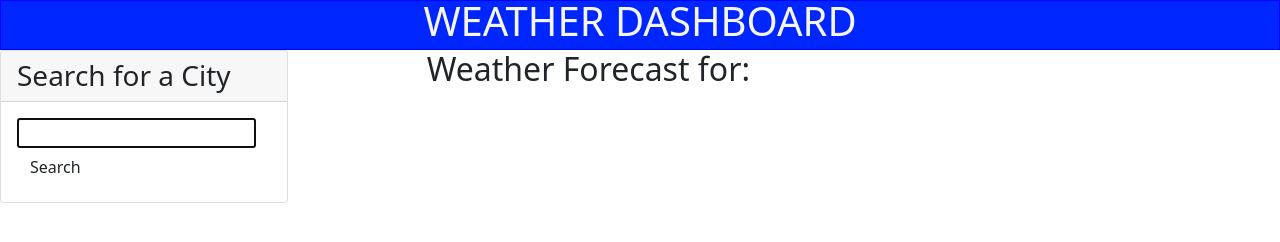
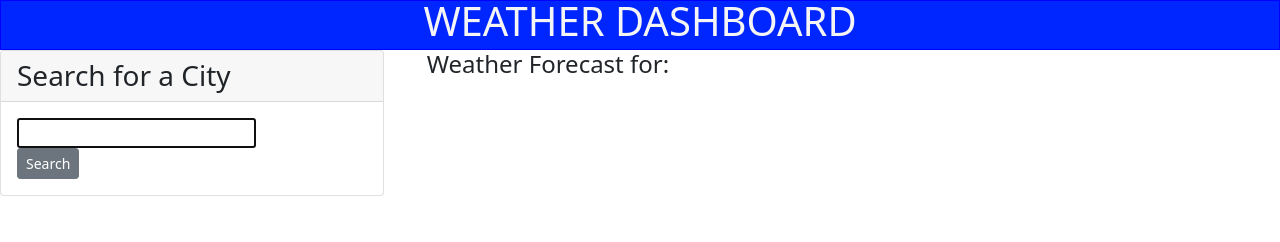
Before and after one commit to JescelJames/weather-dashboard, a website with bundled scripts: page index.html in a window 1280 px wide. Built offline with nearby package versions, Linux system fonts and the light colour scheme.

Commit message:
last commit in branch

```diff
--- a/index.html
+++ b/index.html
@@ -17,10 +17,9 @@
 
     <main class="flex-row justify-space-between">
       <div class="col-12 col-md-4">
-        <div class="card" style="width: 18rem">
+        <div class="card" style="width: 24rem">
           <h3 class="card-header">Search for a City</h3>
           <form id="city-form" class="card-body">
-            <!-- <label class="form-label" for="username">Username</label> -->
             <input
               name="city-input"
               id="city-input"
@@ -29,7 +28,7 @@
               class="form-input"
             />
             <br />
-            <button type="submit" class="btn">Search</button>
+            <button type="submit" class="btn btn-secondary btn-sm">Search</button>
           </form>
         </div>
 
@@ -38,12 +37,13 @@
             <!-- history container of entry city input goes here -->
           </div>
         </div>
+
       </div>
 
       <div class="col-12 col-md-8">
-        <h2 class="subtitle">
+        <h4 class="subtitle">
           Weather Forecast for: <span id="city-searched"></span>
-        </h2>
+        </h4>
 
         <div id="weather-container">
           <!-- Today's weather data goes here  -->
```
